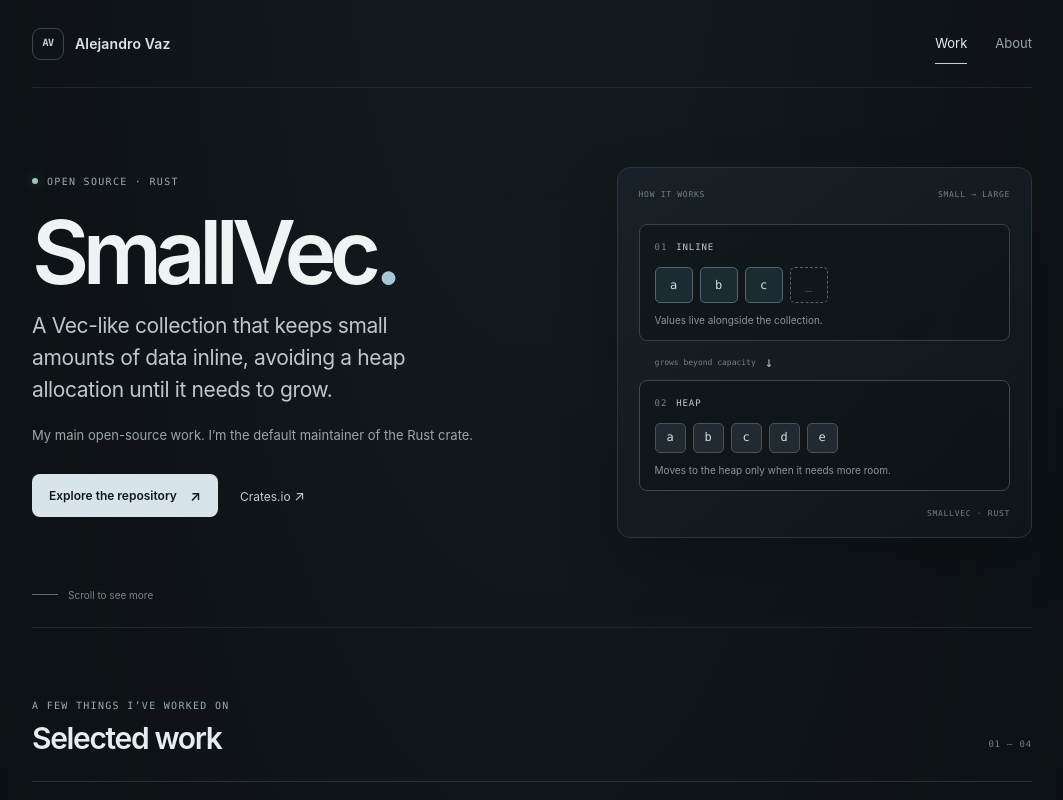
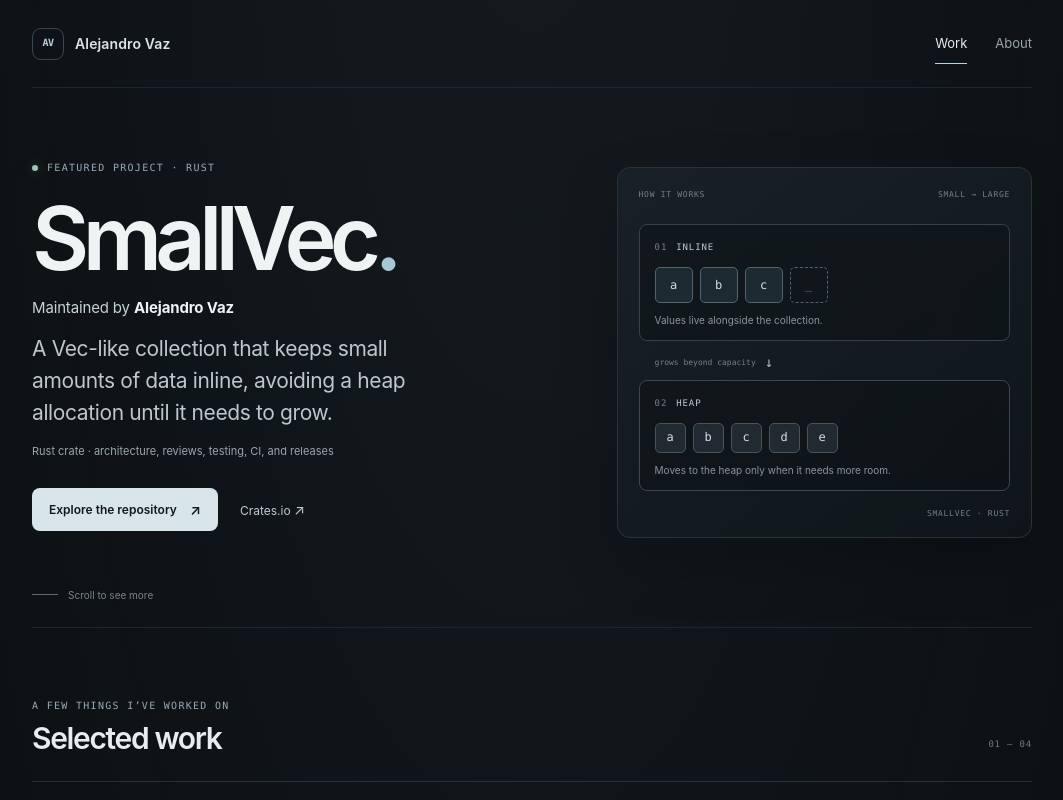
Before and after one commit to alejandro-vaz/alejandro-vaz, a React (Create React App) app: page / in a window 1280 px wide. Shown: the top 800 px of the page, without its empty margins (108-1171 px from the left). Built offline with nearby package versions, Linux system fonts and the light colour scheme.

Commit message:
feat: small changes

```diff
--- a/src/pages/About.tsx
+++ b/src/pages/About.tsx
@@ -17,7 +17,7 @@
                 <img className="profile-photo" src="/profile.jpg" alt="Alejandro Vaz" />
                 <div className="about-intro-copy">
                     <p className="eyebrow">SOFTWARE · OPEN SOURCE · RESEARCH</p>
-                    <h1 id="about-heading">Hi, I’m Alejandro<span className="hero-period">.</span></h1>
+                    <h1 id="about-heading">Hello, I’m Alejandro<span className="hero-period">.</span></h1>
                     <p className="about-lede">I work on Rust libraries and language tools, from parser design and APIs to the careful maintenance that keeps software dependable.</p>
                     <div className="contact-links" aria-label="Contact links">
                         <a href="mailto:alejandro.vaz.myt@gmail.com">Email <span>alejandro.vaz.myt@gmail.com</span><b aria-hidden="true">↗</b></a>
--- a/src/pages/Home.tsx
+++ b/src/pages/Home.tsx
@@ -56,10 +56,11 @@
         <main className="page-content home-page">
             <section className="hero" aria-labelledby="hero-title">
                 <div className="hero-copy">
-                    <p className="eyebrow"><span className="status-dot" /> OPEN SOURCE · RUST</p>
+                    <p className="eyebrow"><span className="status-dot" /> FEATURED PROJECT · RUST</p>
                     <h1 id="hero-title">SmallVec<span className="hero-period">.</span></h1>
+                    <p className="hero-byline">Maintained by <strong>Alejandro Vaz</strong></p>
                     <p className="hero-lede">A Vec-like collection that keeps small amounts of data inline, avoiding a heap allocation until it needs to grow.</p>
-                    <p className="hero-caption">My main open-source work. I’m the default maintainer of the Rust crate.</p>
+                    <p className="hero-caption">Rust crate · architecture, reviews, testing, CI, and releases</p>
                     <div className="hero-actions">
                         <a className="button button-primary" href="https://github.com/servo/rust-smallvec" target="_blank" rel="noreferrer">Explore the repository <span aria-hidden="true">↗</span></a>
                         <a className="text-link" href="https://crates.io/crates/smallvec" target="_blank" rel="noreferrer">Crates.io <span aria-hidden="true">↗</span></a>
--- a/style.css
+++ b/style.css
@@ -177,10 +177,22 @@
     line-height: 1.52;
 }
 
+.hero-byline {
+    margin: 0 0 12px;
+    color: #c5d2d8;
+    font-size: 15px;
+    letter-spacing: -0.01em;
+}
+
+.hero-byline strong {
+    color: #eef3f5;
+    font-weight: 650;
+}
+
 .hero-caption {
-    margin: 19px 0 0;
+    margin: 13px 0 0;
     color: var(--muted);
-    font-size: 13px;
+    font-size: 11px;
 }
 
 .hero-actions {
```
Also changed, not shown: public/style.css, 8 other files (tests, documents, lock files or other folders).
